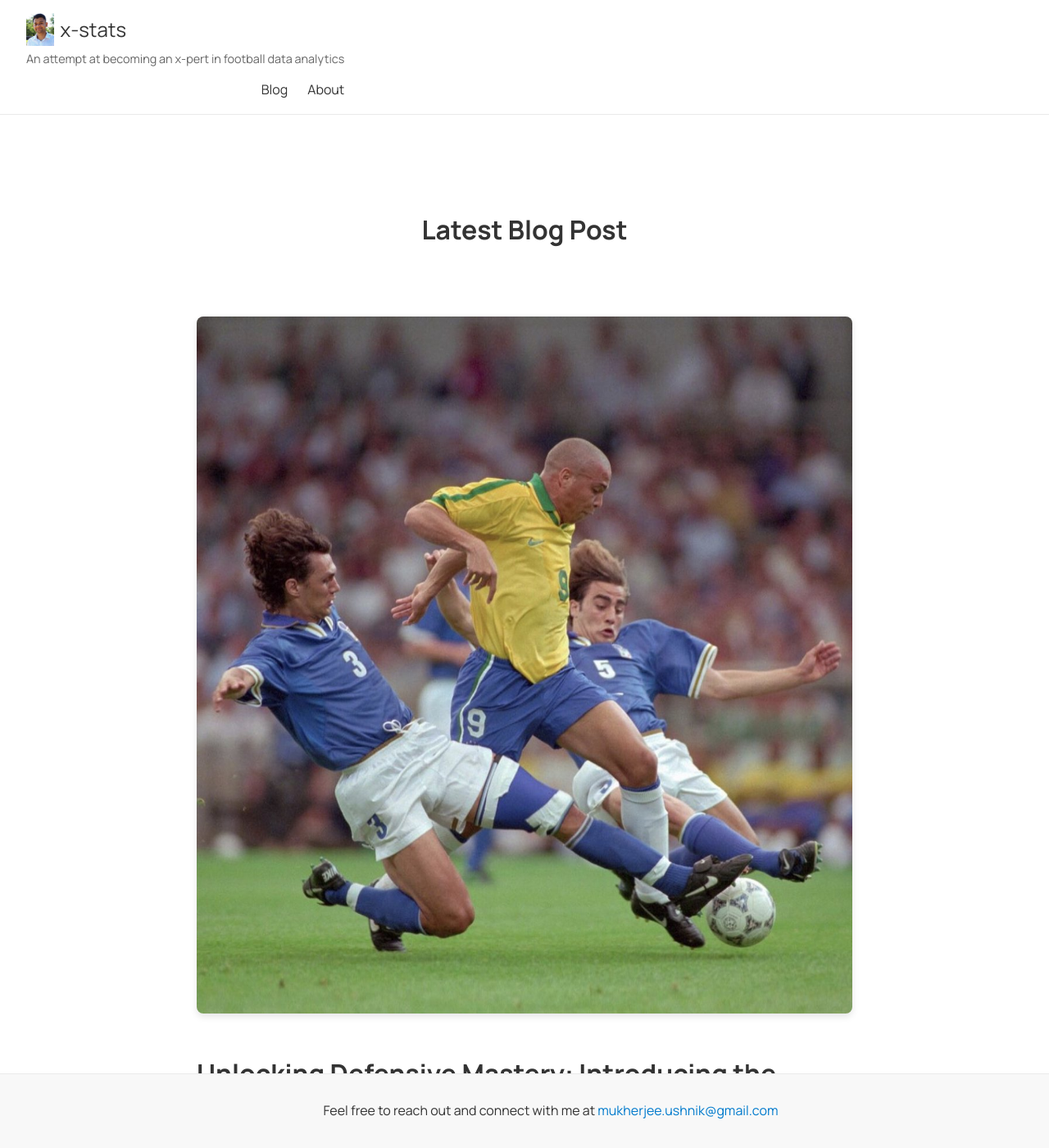
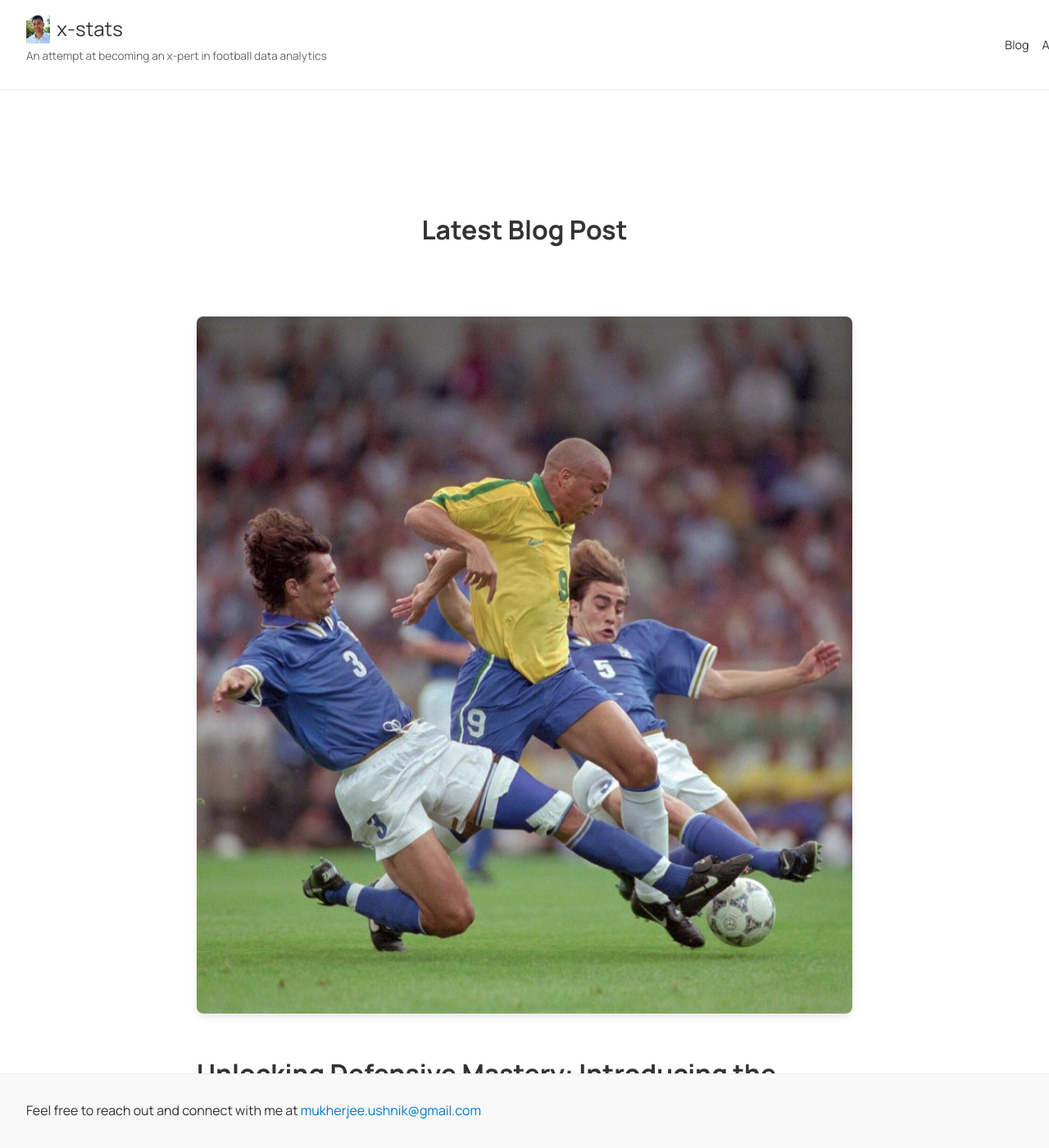
Before and after one commit to u3mukher/x-stats, a Jekyll site: the page built from index.md, in a window 1280 px wide and 1400 px high. Shown: the whole window at 82% size. Built offline with Jekyll 4.4.1, drawn with Linux system fonts in a browser that asks for light colours.

Commit message:
Update custom.css

```diff
--- a/assets/css/custom.css
+++ b/assets/css/custom.css
@@ -5,7 +5,7 @@ body {
   font-family: 'Manrope', sans-serif;
   margin: 0;
   padding-top: 100px; /* Adjust based on header height */
-  padding-bottom: 60px; /* Adjust based on footer height */
+  padding-bottom: 60px; /* If you have a fixed footer, adjust accordingly */
   line-height: 1.6;
   color: #333333;
   background-color: #ffffff;
@@ -23,19 +23,30 @@ h1, h2, h3, h4, h5, h6 {
   border-bottom: 1px solid #eaeaea;
   padding: 1em 2em;
   display: flex;
-  justify-content: space-between; /* Distributes space between branding and nav */
+  justify-content: space-between;
   align-items: center;
-  position: fixed; /* Makes the header fixed */
+  position: fixed;
   width: 100%;
   top: 0;
   z-index: 1000;
 }
 
+/* Wrapper to hold branding and nav */
+.wrapper {
+  display: flex;
+  flex-wrap: nowrap;
+  justify-content: space-between;
+  align-items: center;
+  width: 100%;
+  min-width: 0; /* Allows flex items to shrink */
+}
+
 /* Site Branding */
 .site-branding {
   display: flex;
-  flex-direction: column; /* Stack title and subtitle vertically */
-  flex: 1; /* Allows site-branding to take available space */
+  flex-direction: column;
+  flex: 0 1 auto;
+  min-width: 0;
 }
 
 .site-branding .logo-link {
@@ -45,44 +56,50 @@ h1, h2, h3, h4, h5, h6 {
 }
 
 .site-branding .logo {
-  height: 40px;
+  height: 35px; /* Slightly smaller to save space */
   margin-right: 0.5em;
 }
 
 .site-branding .site-title {
   font-size: 1.5em;
   color: #333333;
-  margin: 0; /* Remove default margin */
+  margin: 0;
 }
 
 .site-subtitle {
-  font-size: 0.9em;
+  font-size: 0.85em;
   color: #666666;
-  margin-top: 0.25em; /* Small space above subtitle */
-  font-weight: normal; /* Ensure the subtitle is not bold */
+  margin-top: 0.25em;
+  font-weight: normal;
+  white-space: nowrap; /* Prevent subtitle from wrapping; remove if needed */
+  overflow: hidden;
+  text-overflow: ellipsis; /* If subtitle is too long, it will be truncated */
 }
 
 /* Navigation Styling */
 .site-nav {
   display: flex;
-  flex: 1; /* Allows navigation to take available space */
-  justify-content: flex-end; /* Aligns navigation items to the right */
-  flex-shrink: 0; /* Prevents navigation from shrinking */
+  flex: 0 1 auto;
+  justify-content: flex-end;
+  flex-shrink: 0;
+  min-width: 0;
 }
 
 .site-nav ul {
   list-style: none;
   display: flex;
-  gap: 1.5em;
+  gap: 1em; /* Reduced gap to ensure "About" fits */
   margin: 0;
   padding: 0;
-  flex-wrap: nowrap; /* Prevents navigation items from wrapping */
+  flex-wrap: nowrap;
 }
 
 .site-nav a {
   text-decoration: none;
   color: #333333;
-  font-weight: normal; /* Remove boldness */
+  font-weight: normal;
+  white-space: nowrap;
+  font-size: 0.9em; /* Slightly smaller to ensure items fit */
 }
 
 .site-nav a:hover {
@@ -138,7 +155,6 @@ h1, h2, h3, h4, h5, h6 {
   width: 100%;
   max-width: 800px;
   padding: 1em;
-  /* Remove box-like boundary */
   background-color: transparent;
   border: none;
   box-shadow: none;
@@ -152,8 +168,8 @@ h1, h2, h3, h4, h5, h6 {
 .post-image {
   width: 100%;
   height: auto;
-  border-radius: 8px; /* Rounded corners */
-  box-shadow: 0 4px 8px rgba(0, 0, 0, 0.1); /* Subtle shadow */
+  border-radius: 8px;
+  box-shadow: 0 4px 8px rgba(0, 0, 0, 0.1);
   margin-bottom: 1em;
 }
 
@@ -185,7 +201,7 @@ h1, h2, h3, h4, h5, h6 {
   color: #555555;
   margin-bottom: 0.5em;
   text-align: left;
-  padding-left: 1em; /* Right indent */
+  padding-left: 1em;
   width: 100%;
 }
 
@@ -193,36 +209,36 @@ h1, h2, h3, h4, h5, h6 {
   font-size: 0.85em;
   color: #999999;
   text-align: left;
-  padding-left: 1em; /* Align with excerpt */
+  padding-left: 1em;
 }
 
 /* Centralized Content Layout */
 main {
-  padding: 4em 1em; /* Top/Bottom padding and Left/Right padding */
-  max-width: 1000px; /* Restricts the width for better readability */
-  margin: 0 auto; /* Centers the main content */
+  padding: 4em 2em;
+  max-width: 1000px;
+  margin: 0 auto;
 }
 
 /* Featured Image Styling */
 .post-featured-image {
   width: 100%;
-  max-width: 800px; /* Adjust as needed */
-  margin: 0 auto 2em auto; /* Centers the image and adds bottom margin */
+  max-width: 800px;
+  margin: 0 auto 2em auto;
 }
 
 .featured-image {
   width: 100%;
   height: auto;
-  border-radius: 8px; /* Rounded corners */
-  box-shadow: 0 4px 8px rgba(0, 0, 0, 0.1); /* Subtle shadow */
+  border-radius: 8px;
+  box-shadow: 0 4px 8px rgba(0, 0, 0, 0.1);
 }
 
 /* Post Content Styling */
 .post-content {
-  padding: 0 1em; /* Adds left and right padding */
+  padding: 0 1em;
 }
 
-/* Social Links Styling */
+/* Social Links Styling (Optional) */
 .social-links {
   list-style: none;
   padding: 0;
@@ -248,10 +264,10 @@ main {
   font-size: 1em;
 }
 
-/* Back-to-Top Button Styling */
+/* Back-to-Top Button Styling (Optional) */
 .back-to-top {
   position: fixed;
-  bottom: 80px; /* Adjust as needed */
+  bottom: 80px;
   right: 20px;
   background-color: #007acc;
   color: #ffffff;
@@ -259,7 +275,7 @@ main {
   border-radius: 4px;
   text-decoration: none;
   font-size: 1.2em;
-  display: none; /* Hidden by default */
+  display: none;
   transition: background-color 0.3s ease;
   z-index: 1001;
 }
@@ -268,7 +284,6 @@ main {
   background-color: #005fa3;
 }
 
-/* Show the button when scrolled down */
 @media (min-width: 768px) {
   .back-to-top {
     display: block;
@@ -314,4 +329,8 @@ a:focus, a:hover {
     padding: 4em 1em;
     max-width: 100%;
   }
+
+  .site-subtitle {
+    display: none; /* Hide subtitle on smaller screens if needed to ensure nav fits */
+  }
 }
```
